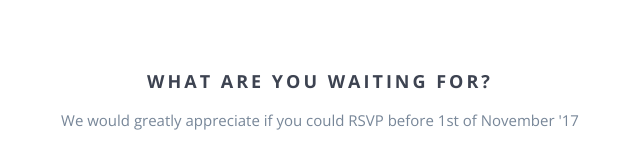
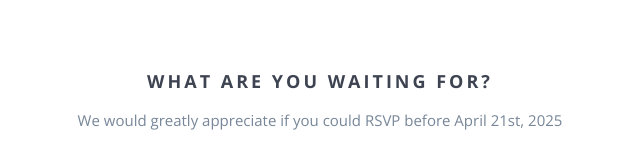
Before and after one commit to rampatra/wedding-website, a website: page index.html in a window 1280 px wide. Shown: the part 1105-1267 px from the top of the page, 320-960 px from the left. Drawn offline with nearby package versions, Linux system fonts and the light colour scheme; some packages are replaced by stand-ins of ours; files whose address does not match are found by name.

Commit message:
save with image

```diff
--- a/index.html
+++ b/index.html
@@ -152,7 +152,7 @@
         <div class="row">
             <div class="col-md-6 col-md-offset-3">
                 <h3>What are you waiting for?</h3>
-                <p>We would greatly appreciate if you could RSVP before 1st of November '17</p>
+                <p>We would greatly appreciate if you could RSVP before April 21st, 2025</p>
                 <form id="rsvp-form" class="rsvp-form"
                       action=""
                       method="POST">
```
Also changed, not shown: README.md.
